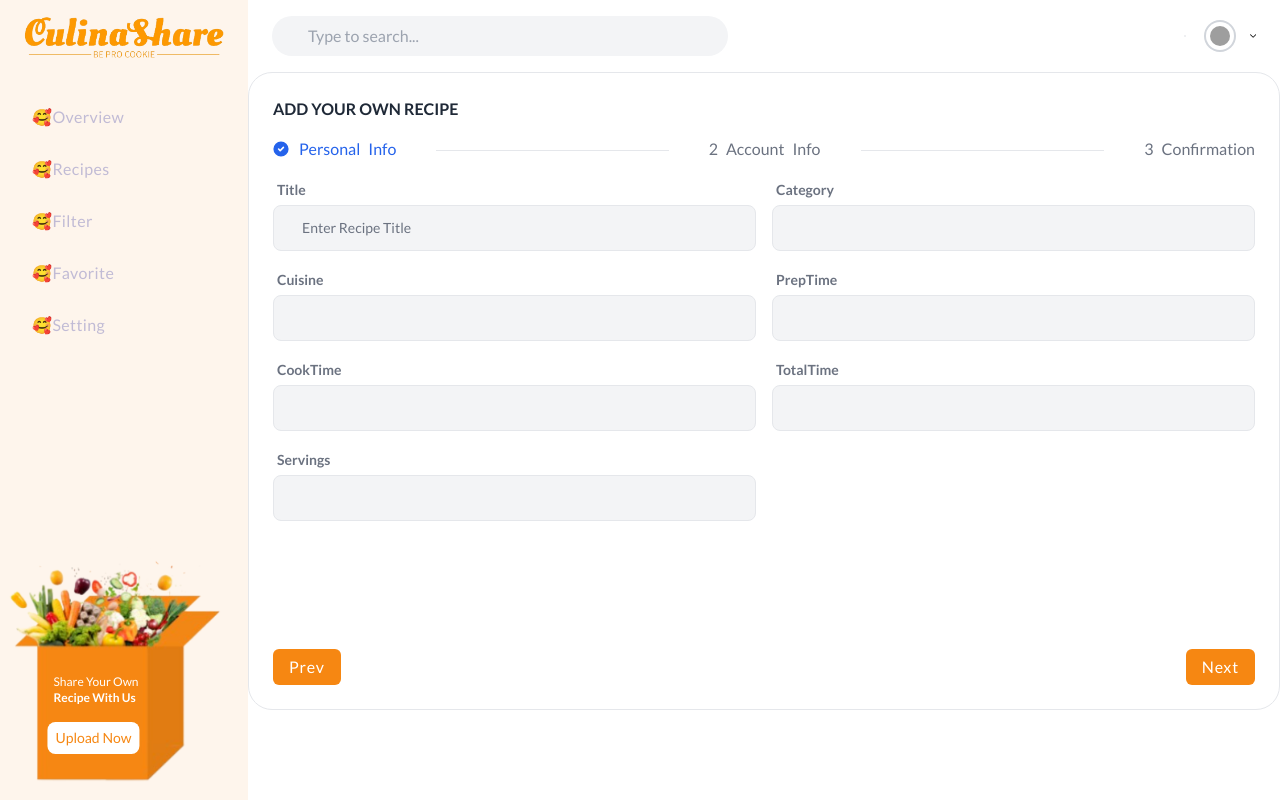
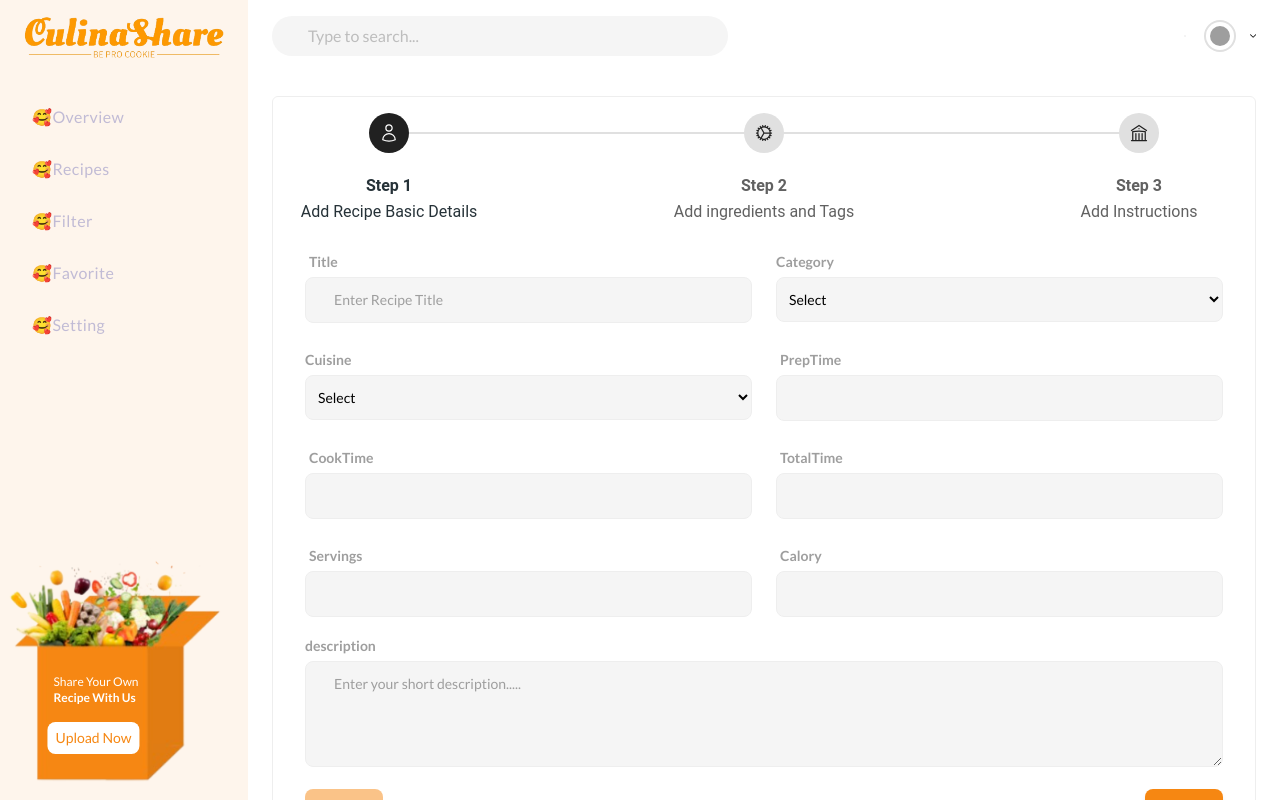
Before and after one commit to readul-islam/Recipe-Application, a React (Vite) app in the folder frontend/: page /app/add-recipe in a window 1280 px wide. Built offline with nearby package versions, Linux system fonts and the light colour scheme; grey boxes are pictures that could not be loaded.

Commit message:
add form

```diff
--- a/frontend/package.json
+++ b/frontend/package.json
@@ -10,6 +10,8 @@
     "preview": "vite preview"
   },
   "dependencies": {
+    "@heroicons/react": "^2.1.1",
+    "@material-tailwind/react": "^2.1.9",
     "react": "^18.2.0",
     "react-dom": "^18.2.0",
     "react-router-dom": "^6.22.1",
--- a/frontend/src/components/main/container/MainLayout.jsx
+++ b/frontend/src/components/main/container/MainLayout.jsx
@@ -23,7 +23,7 @@ const MainLayout = () => {
 
           {/* <!-- ===== Main Content Start ===== --> */}
           <main>
-            <div className="mx-auto border rounded-3xl max-w-screen-2xl p-4 md:p-6 2xl:p-10">
+            <div className="mx-auto  rounded-3xl  p-4 md:p-6 2xl:p-10">
              <Outlet/>
             </div>
           </main>
--- a/frontend/src/pages/AddRecipe/form/AddRecipeForm.jsx
+++ b/frontend/src/pages/AddRecipe/form/AddRecipeForm.jsx
@@ -1,25 +1,56 @@
-import React from 'react'
-import Input from '../../../components/UI Components/Input'
-
-
+import React from "react";
+import Input from "../../../components/UI Components/Input";
 
 const AddRecipeForm = () => {
   return (
     <form>
-   <div className='grid grid-cols-2 gap-4 mt-4'>
-   <Input name="Title" placeholder="Enter Recipe Title" type={"text"}/>
-   <Input name="Category" placeholder="" type={"text"}/>
-   <Input name="Cuisine" placeholder="" type={"text"}/>
-   <Input name="PrepTime" placeholder="" type={"text"}/>
-   <Input name="CookTime" placeholder="" type={"text"}/>
-   <Input name="TotalTime" placeholder="" type={"text"}/>
-   <Input name="Servings" placeholder="" type={"text"}/>
+      <div className="grid grid-cols-2 gap-6 my-4">
+        <Input name="Title" placeholder="Enter Recipe Title" type={"text"} />
+      <label htmlFor="">
+      <span className="pl-l font-semibold text-sm text-gray-500">
+      Category
+        </span>
+      <select className="w-full px-2 mt-1 py-3 rounded-lg font-medium bg-gray-100 border border-gray-200 placeholder-gray-500 text-sm focus:outline-none focus:border-gray-400 focus:bg-white" name="" id="">
+        <option defaultChecked value="">Select</option>
+        <option value="">Noddle</option>
+        <option value="">Pasta</option>
+        <option value="">Burger</option>
+        <option value="">Fry</option>
+       </select>
 
+      </label>
+      <label htmlFor="">
+      <span className="pl-l font-semibold text-sm text-gray-500">
+      Cuisine
+        </span>
+      <select className="w-full px-2 mt-1 py-3 rounded-lg font-medium bg-gray-100 border border-gray-200 placeholder-gray-500 text-sm focus:outline-none focus:border-gray-400 focus:bg-white" name="" id="">
+        <option defaultChecked value="">Select</option>
+        <option value="">Italian</option>
+        <option value="">Japanese</option>
 
-   </div>
+       </select>
 
+      </label>
+
+        <Input name="PrepTime" placeholder="" type={"text"} />
+        <Input name="CookTime" placeholder="" type={"text"} />
+        <Input name="TotalTime" placeholder="" type={"text"} />
+        <Input name="Servings" placeholder="" type={"text"} />
+        <Input name="Calory" placeholder="" type={"text"} />
+      </div>
+      <label className="">
+        <span className="pl-l font-semibold text-sm text-gray-500">
+          description
+        </span>
+        <textarea
+        placeholder="Enter your short description....."
+          className="w-full px-7 mt-1 py-3 rounded-lg font-medium bg-gray-100 border border-gray-200 placeholder-gray-500 text-sm focus:outline-none focus:border-gray-400 focus:bg-white"
+          col=""
+          rows={"4"}
+        />
+      </label>
     </form>
-  )
-}
+  );
+};
 
-export default AddRecipeForm
+export default AddRecipeForm;
--- a/frontend/src/pages/AddRecipe/index.jsx
+++ b/frontend/src/pages/AddRecipe/index.jsx
@@ -1,75 +1,168 @@
-import React, { useState } from "react";
+// import React, { useState } from "react";
+// import AddRecipeForm from "./form/AddRecipeForm";
+// import PrimaryBtn from "../../components/UI Components/PrimaryBtn";
+
+// const AddRecipe = () => {
+//   const [activeStep, setActiveStep] = useState(0);
+//   const [isLastStep, setIsLastStep] = useState(false);
+//   const [isFirstStep, setIsFirstStep] = useState(false);
+
+//   const handleNext = () => !isLastStep && setActiveStep((cur) => cur + 1);
+//   const handlePrev = () => !isFirstStep && setActiveStep((cur) => cur - 1);
+
+//   return (
+//     <>
+//       <h3 className="text-md font-semibold text-gray-800 uppercase">
+//         Add Your Own Recipe
+//       </h3>
+//       <ol class="flex items-center mt-4 w-full text-sm font-medium text-center text-gray-500 dark:text-gray-400 sm:text-base">
+//         <li
+//           onClick={() => setActiveStep(0)}
+//           class="flex md:w-full items-center text-blue-600 dark:text-blue-500 sm:after:content-[''] after:w-full after:h-1 after:border-b after:border-gray-200 after:border-1 after:hidden sm:after:inline-block after:mx-6 xl:after:mx-10 dark:after:border-gray-700"
+//         >
+//           <span class="flex items-center after:content-['/'] sm:after:hidden after:mx-2 after:text-gray-200 dark:after:text-gray-500">
+//             <svg
+//               class="w-3.5 h-3.5 sm:w-4 sm:h-4 me-2.5"
+//               aria-hidden="true"
+//               xmlns="http://www.w3.org/2000/svg"
+//               fill="currentColor"
+//               viewBox="0 0 20 20"
+//             >
+//               <path d="M10 .5a9.5 9.5 0 1 0 9.5 9.5A9.51 9.51 0 0 0 10 .5Zm3.707 8.207-4 4a1 1 0 0 1-1.414 0l-2-2a1 1 0 0 1 1.414-1.414L9 10.586l3.293-3.293a1 1 0 0 1 1.414 1.414Z" />
+//             </svg>
+//             Personal <span class="hidden sm:inline-flex sm:ms-2">Info</span>
+//           </span>
+//         </li>
+//         <li
+//           onClick={() => setActiveStep(1)}
+//           class="flex md:w-full items-center after:content-[''] after:w-full after:h-1 after:border-b after:border-gray-200 after:border-1 after:hidden sm:after:inline-block after:mx-6 xl:after:mx-10 dark:after:border-gray-700"
+//         >
+//           <span class="flex items-center after:content-['/'] sm:after:hidden after:mx-2 after:text-gray-200 dark:after:text-gray-500">
+//             <span class="me-2">2</span>
+//             Account <span class="hidden sm:inline-flex sm:ms-2">Info</span>
+//           </span>
+//         </li>
+//         <li onClick={() => setActiveStep(3)} class="flex items-center">
+//           <span class="me-2">3</span>
+//           Confirmation
+//         </li>
+//       </ol>
+//       <AddRecipeForm />
+//       <div className="mt-32 flex justify-between">
+//         <button
+//         type="button"
+//           className={
+//             "flex items-center py-2 cursor-pointer bg-primary-default text-sm px-4 sm:text-base space-x-1 rounded-md text-white tracking-wider"
+//           }
+//           onClick={()=> console.log("hello")}
+//           disabled
+//         >
+//           Prev
+//         </button>
+//         <button
+//           className={
+//             "flex bg-primary-default cursor-pointer py-2 items-center px-4 text-sm sm:text-base space-x-1 rounded-md text-white tracking-wider"
+//           }
+//           onClick={handleNext}
+//           disabled={isLastStep}
+//         >
+//           Next
+//         </button>
+//       </div>
+//     </>
+//   );
+// };
+
+// export default AddRecipe;
+import React from "react";
+import { Stepper, Step, Button, Typography } from "@material-tailwind/react";
+import {
+  CogIcon,
+  UserIcon,
+  BuildingLibraryIcon,
+} from "@heroicons/react/24/outline";
 import AddRecipeForm from "./form/AddRecipeForm";
-import PrimaryBtn from "../../components/UI Components/PrimaryBtn";
 
-const AddRecipe = () => {
-  const [activeStep, setActiveStep] = useState(0);
-  const [isLastStep, setIsLastStep] = useState(false);
-  const [isFirstStep, setIsFirstStep] = useState(false);
+export default function AddRecipe() {
+  const [activeStep, setActiveStep] = React.useState(0);
+  const [isLastStep, setIsLastStep] = React.useState(false);
+  const [isFirstStep, setIsFirstStep] = React.useState(false);
 
   const handleNext = () => !isLastStep && setActiveStep((cur) => cur + 1);
   const handlePrev = () => !isFirstStep && setActiveStep((cur) => cur - 1);
 
   return (
-    <>
-      <h3 className="text-md font-semibold text-gray-800 uppercase">
-        Add Your Own Recipe
-      </h3>
-      <ol class="flex items-center mt-4 w-full text-sm font-medium text-center text-gray-500 dark:text-gray-400 sm:text-base">
-        <li
-          onClick={() => setActiveStep(0)}
-          class="flex md:w-full items-center text-blue-600 dark:text-blue-500 sm:after:content-[''] after:w-full after:h-1 after:border-b after:border-gray-200 after:border-1 after:hidden sm:after:inline-block after:mx-6 xl:after:mx-10 dark:after:border-gray-700"
+    <div className="w-full relative border rounded-md px-8  py-4">
+      <div className="sticky w-full px-16">
+        <Stepper
+          activeStep={activeStep}
+          isLastStep={(value) => setIsLastStep(value)}
+          isFirstStep={(value) => setIsFirstStep(value)}
         >
-          <span class="flex items-center after:content-['/'] sm:after:hidden after:mx-2 after:text-gray-200 dark:after:text-gray-500">
-            <svg
-              class="w-3.5 h-3.5 sm:w-4 sm:h-4 me-2.5"
-              aria-hidden="true"
-              xmlns="http://www.w3.org/2000/svg"
-              fill="currentColor"
-              viewBox="0 0 20 20"
-            >
-              <path d="M10 .5a9.5 9.5 0 1 0 9.5 9.5A9.51 9.51 0 0 0 10 .5Zm3.707 8.207-4 4a1 1 0 0 1-1.414 0l-2-2a1 1 0 0 1 1.414-1.414L9 10.586l3.293-3.293a1 1 0 0 1 1.414 1.414Z" />
-            </svg>
-            Personal <span class="hidden sm:inline-flex sm:ms-2">Info</span>
-          </span>
-        </li>
-        <li
-          onClick={() => setActiveStep(1)}
-          class="flex md:w-full items-center after:content-[''] after:w-full after:h-1 after:border-b after:border-gray-200 after:border-1 after:hidden sm:after:inline-block after:mx-6 xl:after:mx-10 dark:after:border-gray-700"
-        >
-          <span class="flex items-center after:content-['/'] sm:after:hidden after:mx-2 after:text-gray-200 dark:after:text-gray-500">
-            <span class="me-2">2</span>
-            Account <span class="hidden sm:inline-flex sm:ms-2">Info</span>
-          </span>
-        </li>
-        <li onClick={() => setActiveStep(3)} class="flex items-center">
-          <span class="me-2">3</span>
-          Confirmation
-        </li>
-      </ol>
-      <AddRecipeForm />
-      <div className="mt-32 flex justify-between">
-        <PrimaryBtn
-          style={
-            "flex items-center text-sm px-4 sm:text-base space-x-1 rounded-md text-white tracking-wider"
-          }
-          onClick={()=> console.log("hello")}
-          disabled={true}
-        >
+          <Step onClick={() => setActiveStep(0)}>
+            <UserIcon className="h-5 w-5" />
+            <div className="absolute -bottom-[4.5rem] w-max text-center">
+              <Typography
+                variant="h6"
+                color={activeStep === 0 ? "blue-gray" : "gray"}
+              >
+                Step 1
+              </Typography>
+              <Typography
+                color={activeStep === 0 ? "blue-gray" : "gray"}
+                className="font-normal"
+              >
+                Add Recipe Basic Details
+              </Typography>
+            </div>
+          </Step>
+          <Step onClick={() => setActiveStep(1)}>
+            <CogIcon className="h-5 w-5" />
+            <div className="absolute -bottom-[4.5rem] w-max text-center">
+              <Typography
+                variant="h6"
+                color={activeStep === 1 ? "blue-gray" : "gray"}
+              >
+                Step 2
+              </Typography>
+              <Typography
+                color={activeStep === 1 ? "blue-gray" : "gray"}
+                className="font-normal"
+              >
+                Add ingredients and Tags
+              </Typography>
+            </div>
+          </Step>
+          <Step onClick={() => setActiveStep(2)}>
+            <BuildingLibraryIcon className="h-5 w-5" />
+            <div className="absolute -bottom-[4.5rem] w-max text-center">
+              <Typography
+                variant="h6"
+                color={activeStep === 2 ? "blue-gray" : "gray"}
+              >
+                Step 3
+              </Typography>
+              <Typography
+                color={activeStep === 2 ? "blue-gray" : "gray"}
+                className="font-normal"
+              >
+                Add Instructions
+              </Typography>
+            </div>
+          </Step>
+        </Stepper>
+      </div>
+
+      <div className="mt-24">{activeStep === 0 && <AddRecipeForm />}</div>
+
+      <div className="mt-4 flex justify-between">
+        <Button className="bg-primary-default" onClick={handlePrev} disabled={isFirstStep}>
           Prev
-        </PrimaryBtn>
-        <PrimaryBtn
-          style={
-            "flex items-center px-4 text-sm sm:text-base space-x-1 rounded-md text-white tracking-wider"
-          }
-          onClick={handleNext}
-          disabled={isLastStep}
-        >
+        </Button>
+        <Button className="bg-primary-default" onClick={handleNext} disabled={isLastStep}>
           Next
-        </PrimaryBtn>
+        </Button>
       </div>
-    </>
+    </div>
   );
-};
-
-export default AddRecipe;
+}
--- a/frontend/tailwind.config.js
+++ b/frontend/tailwind.config.js
@@ -1,9 +1,17 @@
-/** @type {import('tailwindcss').Config} */
-export default {
-  content: [
-    "./index.html",
-    "./src/**/*.{js,ts,jsx,tsx}",
-  ],
+// /** @type {import('tailwindcss').Config} */
+// export default {
+//   content: [
+//     "./index.html",
+//     "./src/**/*.{js,ts,jsx,tsx}",
+//   ],
+
+// }
+
+
+const withMT = require("@material-tailwind/react/utils/withMT");
+
+module.exports = withMT({
+  content: ["./index.html", "./src/**/*.{vue,js,ts,jsx,tsx}"],
   theme: {
 
     extend: {colors: {
@@ -39,4 +47,4 @@ export default {
     }},
   },
   plugins: [],
-}
+});
```
Also changed, not shown: 1 other file (tests, documents, lock files or other folders).
